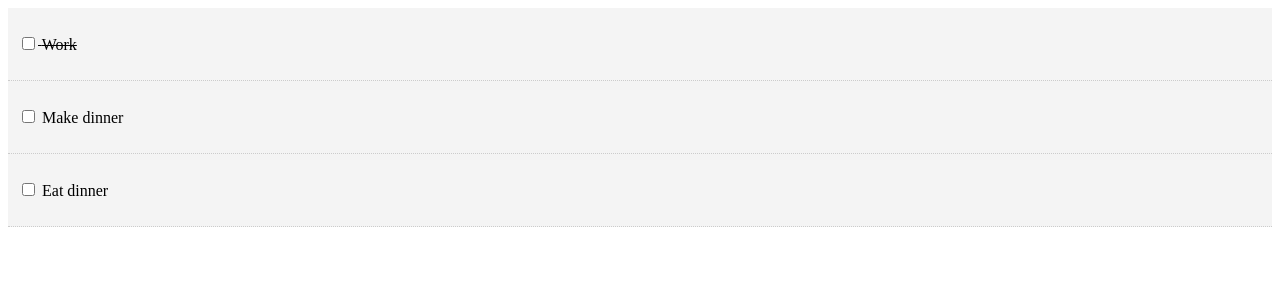
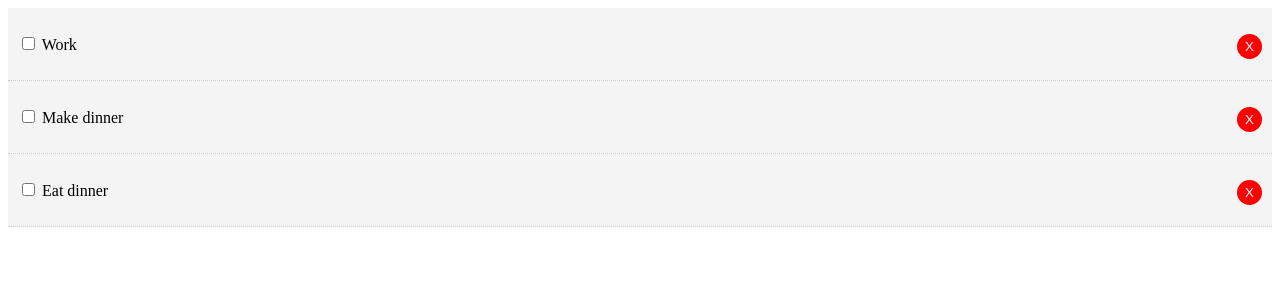
Before and after one commit to itdev162-fa2019/trevor-keith-p2, a React (Create React App) app: page / in a window 1280 px wide. Shown: the top 300 px of the page. Built offline with nearby package versions, Linux system fonts and the light colour scheme; the HTML template or start-up script is replaced by a standard one.

Commit message:
Basic functionality

```diff
--- a/src/App.js
+++ b/src/App.js
@@ -7,7 +7,7 @@
       {
       id: -1,
       title: "Work",
-      completed: true
+      completed: false
       },
       {
         id: -2,
@@ -24,10 +24,30 @@
 
   }
 
+  // Toggle Complete
+  toggleComplete = (id) => {
+    this.setState({ todos: this.state.todos.map(todo => {
+      if(todo.id === id) {
+        todo.completed = !todo.completed;
+
+      }
+
+      return todo;
+
+    }) })
+
+  }
+
+  // Delete todo
+  delTodo = (id) => {
+    this.setState({todos: [...this.state.todos.filter(todo => todo.id !== id)] })
+
+  }
+
   render() {
     return (
       <div className="App">
-        <Todos todos={this.state.todos} />
+        <Todos todos={this.state.todos} toggleComplete={this.toggleComplete} delTodo={this.delTodo} />
       </div>
 
     );
--- a/src/components/TodoItem.js
+++ b/src/components/TodoItem.js
@@ -15,18 +15,17 @@
 
     }
 
-    markComplete = (e) => {
+    render() {
+        const { id, title } = this.props.todo;
 
-
-    }
-
-    render() {
         return (
             <div style={this.getStyle()}>
                 <p>
-                    <input type="checkbox" onChange={this.markComplete}/>
+                    <input type="checkbox" onChange={this.props.toggleComplete.bind(this, id)} />
                     {' '}
-                    { this.props.todo.title }
+                    { title }
+
+                    <button onClick={this.props.delTodo.bind(this, id)} style={btnStyle}>X</button>
                 </p>
             </div>
 
@@ -42,8 +41,14 @@
 
 }
 
-const itemStyle = {
-    backgroundColor: 'f4f4f4'
+const btnStyle = {
+    background: '#ff0000',
+    color: '#fff',
+    border: 'none',
+    padding: '5px 8px',
+    borderRadius: '50%',
+    cursor: 'pointer',
+    float: 'right'
 
 }
 
--- a/src/components/Todos.js
+++ b/src/components/Todos.js
@@ -5,7 +5,7 @@
 class Todos extends Component {
     render() {
         return this.props.todos.map((todo) => (
-            <TodoItem key={todo.id} todo={todo}/>
+            <TodoItem key={todo.id} todo={todo} toggleComplete={this.props.toggleComplete} delTodo={this.props.delTodo} />
 
         ));
 
```
